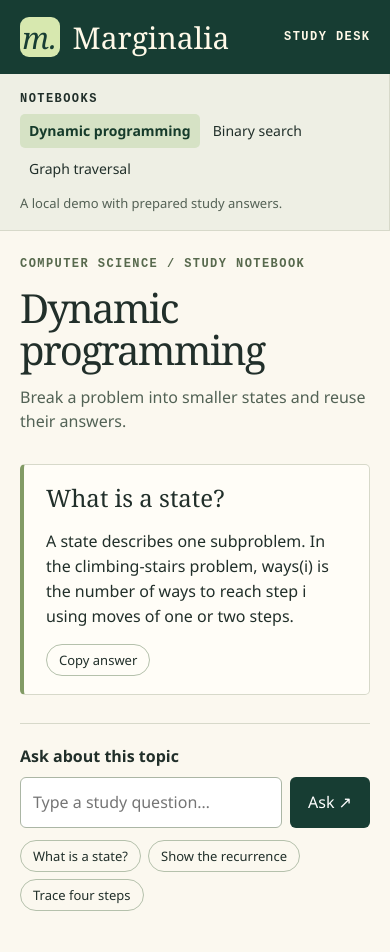
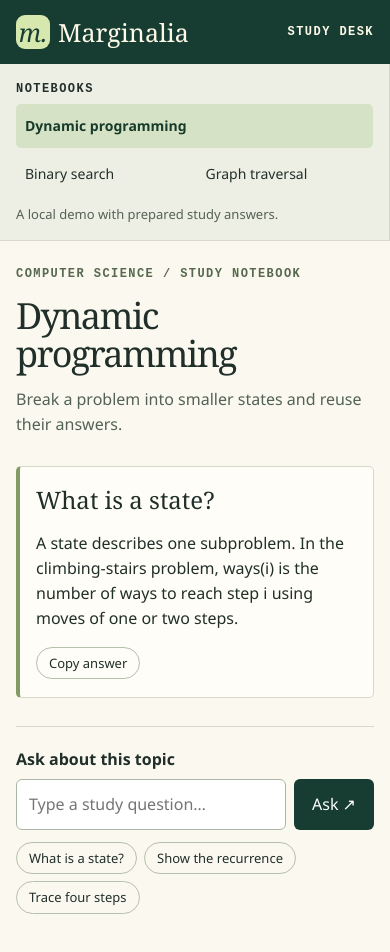
Before and after one commit to charansaiteja-m/marginalia-ui-collection, a plain HTML site: page index.html in a window 390 px wide. Drawn offline with Linux system fonts and the light colour scheme.

Commit message:
Fix phone layout and replace clipped mobile preview

```diff
--- a/style.css
+++ b/style.css
@@ -40,3 +40,15 @@ input { flex: 1; width: 0; min-width: 0; border: 1px solid #abb6a5; border-radiu
   .note { margin: 8px 0 0; }
   main { padding: 24px 20px; }
 }
+
+@media (max-width: 440px) {
+  header { min-height: 64px; padding-inline: 16px; gap: 12px; }
+  .brand { font-size: 25px; gap: 8px; }
+  .brand i { width: 34px; height: 34px; }
+  aside, main { padding-inline: 16px; }
+  nav { display: grid; grid-template-columns: repeat(2, minmax(0, 1fr)); }
+  nav button { min-height: 44px; }
+  nav button:first-child { grid-column: 1 / -1; }
+  h1 { font-size: 36px; }
+  article { padding-inline: 16px; }
+}
```
Also changed, not shown: previews/mobile.png.
